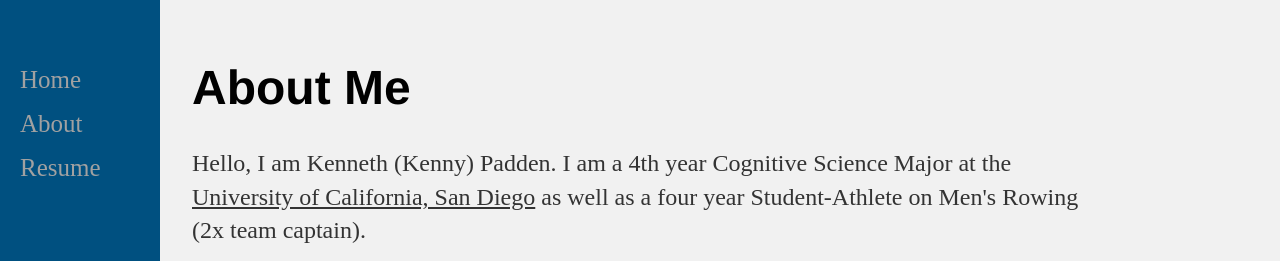
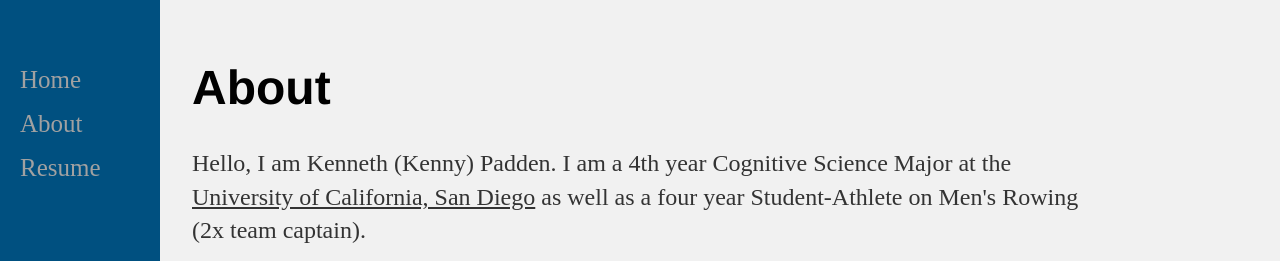
Before and after one commit to kpadden/kpadden.github.io, a Jekyll site: the page built from about/index.html, in a window 1280 px wide and 1284 px high. Shown: the top 261 px of the window. Built offline with Jekyll 4.4.1, drawn with Linux system fonts in a browser that asks for light colours.

```diff
--- a/about/index.html
+++ b/about/index.html
@@ -3,7 +3,7 @@ layout: default
 title: About Me
 ---
 <div class="about">
-    <h1>About Me</h1>
+    <h1>About</h1>
     <p>Hello, I am Kenneth (Kenny) Padden. I am a 4th year Cognitive Science Major at the <ins>University of California, San Diego</ins> as well as a four year Student-Athlete on Men's Rowing (2x team captain).</p>
     <p>I am very passionate about building things:</p>
     <ul>
```
